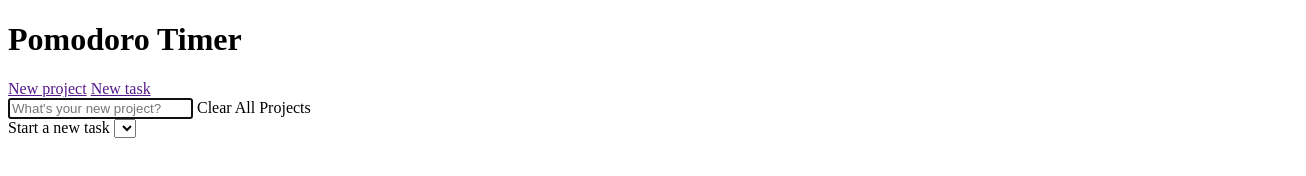
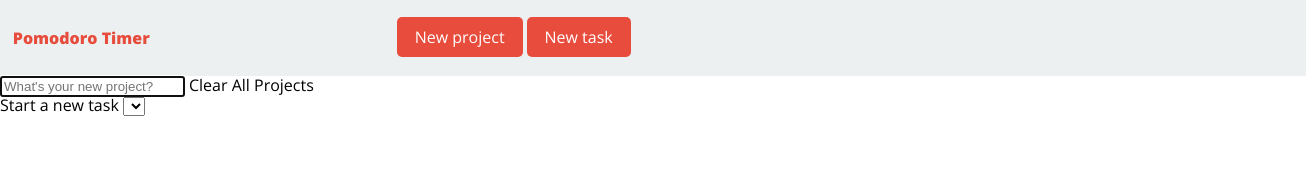
Before and after one commit to katzhang/pomodoro-timer, a plain HTML site: page index.html in a window 1280 px wide. Shown: the whole page, 1306 px wide, since content can reach past the window. Drawn offline with nearby package versions, Linux system fonts and the light colour scheme.

Commit message:
started styling

```diff
--- a/css/main.css
+++ b/css/main.css
@@ -1,3 +1,56 @@
+/*Global Classes*/
+
+
+/*Structures*/
+.main-header {
+	background: #ecf0f1;
+	display: table;
+	height: 50px;
+	padding: 1%;
+	width: 100%;
+}
+
+.main-header h1 {
+	color: #e74c3c;
+	display: table-cell;
+	/*float: left;*/
+	/*height: 100%;*/
+	vertical-align: middle;
+	width: 30%;
+}
+
+.main-nav {
+	display: table-cell;
+	height: 100%;
+	vertical-align: middle;
+}
+
+/*Styling*/
+.main-nav a {
+	background: #e74c3c;
+	border-radius: 5px;
+	color: #fff;
+	padding: 1% 2%;
+	text-decoration: none;
+}
+
+.main-nav a:hover {
+	background: #7f8c8d;
+}
+
+/*Fonts*/
+a, span, p {
+	font-family: 'Open Sans', sans-serif;
+	font-weight: 400;
+}
+
+h1, h2, h3, h4, h5, h6 {
+	font-family: 'Open Sans', sans-serif;
+	font-weight: 800;
+}
+
+
+
 span.finished {
 	text-decoration: line-through;
 }
--- /dev/null
+++ b/css/reset.css
@@ -0,0 +1 @@
+/** * Eric Meyer's Reset CSS v2.0 (http://meyerweb.com/eric/tools/css/reset/) * http://cssreset.com */html, body, div, span, applet, object, iframe,h1, h2, h3, h4, h5, h6, p, blockquote, pre,a, abbr, acronym, address, big, cite, code,del, dfn, em, img, ins, kbd, q, s, samp,small, strike, strong, sub, sup, tt, var,b, u, i, center,dl, dt, dd, ol, ul, li,fieldset, form, label, legend,table, caption, tbody, tfoot, thead, tr, th, td,article, aside, canvas, details, embed, figure, figcaption, footer, header, hgroup, menu, nav, output, ruby, section, summary,time, mark, audio, video {	margin: 0;	padding: 0;	border: 0;	font-size: 100%;	font: inherit;	vertical-align: baseline;}/* HTML5 display-role reset for older browsers */article, aside, details, figcaption, figure, footer, header, hgroup, menu, nav, section {	display: block;}body {	line-height: 1;}ol, ul {	list-style: none;}blockquote, q {	quotes: none;}blockquote:before, blockquote:after,q:before, q:after {	content: '';	content: none;}table {	border-collapse: collapse;	border-spacing: 0;}
--- a/index.html
+++ b/index.html
@@ -3,18 +3,22 @@
   <head>
     <title>Pomodoro Task Timer</title>
     <meta name="viewport" content="width=device-width, initial-scale=1.0">
+    <!-- Font -->
+    <link href='http://fonts.googleapis.com/css?family=Open+Sans:400,700,800,300' rel='stylesheet' type='text/css'>
     <!-- CSS -->
+    <link href="css/reset.css" rel="stylesheet">
     <link href="css/main.css" rel="stylesheet" media="screen">
   </head>
   <body>
     <div class="wrapper">
-        <header>
+        <header class="main-header">
             <h1>Pomodoro Timer</h1>
             <nav class="main-nav">
-                <a href="">New project</a>
-                <a href="">New task</a>
+                <a href="" class="new-project-link">New project</a>
+                <a href="" class="new-task-link">New task</a>
             </nav>
         </header>
+
 
         <section id="app">
             <form action="" class="new-project">
```
